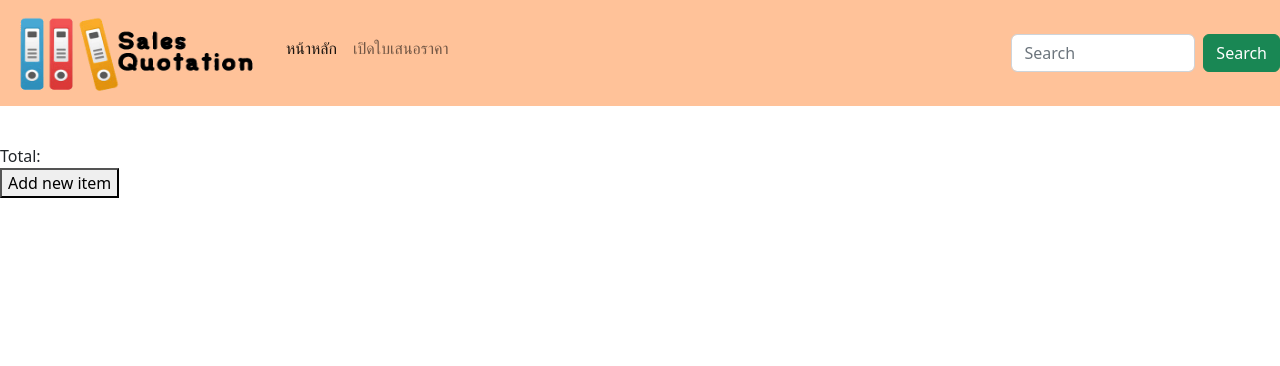
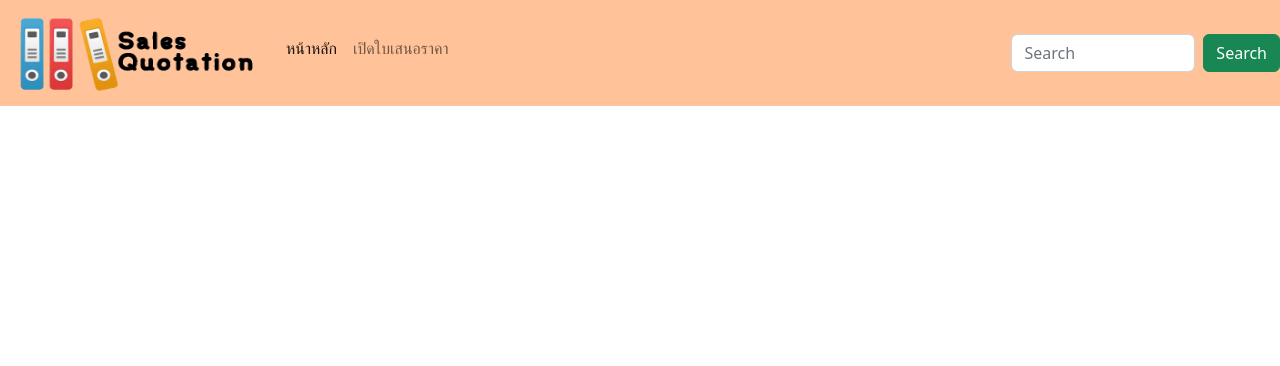
Before and after one commit to HumYacom/website, a Flask app: template run/templates/index.html in a window 1280 px wide. Shown: the top 366 px of the page. Run offline with Flask 2, Linux system fonts and the light colour scheme; the template is opened without the code that fills it, so the values that code supplies are empty.

Commit message:
new v1.8

```diff
--- a/run/app.py
+++ b/run/app.py
@@ -1,11 +1,20 @@
 from flask import Flask,render_template,request
+import pymysql
+
+db = pymysql.connect(host="localhost",user="root",passwd="",database="table")
 
 app = Flask(__name__)
 
 @app.route("/")
-def index():
-    data = {"name":"menu","adddoc":"AddDoc"}
-    return render_template("index.html",mydata = data)
+def show():
+    with db:
+        cur = db.cursor()
+        sql = "SELECT * FROM list_products"
+        cur.execute(sql)
+        rows = cur.fetchall()
+        print(rows)
+        return "ok"
+   # return render_template("index.html",mydata = data)
 
 @app.route("/work")
 def work():
@@ -13,5 +22,7 @@ def work():
 
 
 
+
+
 if __name__ == "__main__":
     app.run(debug=True)
--- a/run/templates/index.html
+++ b/run/templates/index.html
@@ -2,139 +2,12 @@
 
 {% block content %}
 
-<script>
-
-    function createItem() {
-  var $item = $(`<tr>
-        <td><input type="text" class="form-control" name="" id="no."></td>
-        <td><input type="text" class="form-control" name="" id="รายการสินค้า"></td>
-        <td><input type="text" class="form-control" name="" id="ขนาดบรรจุ"></td>
-        <td><input type="text" class="item" name="" id="a" ></td>
-        <td><input type="text" class="item" name="" id="b" ></td>
-        <td><input type="text" class="form-control" name="" id="ans" value= "" disabled='disabled'></td><>
-
-        </tr>`);
-  return $item;
-}
-
-function registerListeners() {
-  $('.item').off('keyup',calculateTotal);
-  $('.item').on('keyup',calculateTotal);
-}
-
-function calculateTotal() {
-  var total = 0;
-  $('.item').each(function() {
-    var value = $(this).val();
-    total += isNaN(value) ? 0 : (+value);
-  });
-  $('#total').html(total);
-  console.log(total)
-}
+<form action="{{url_for('show')}}" method="get" >
+  <div class="container">
 
 
+  </div>
 
-$(function() {
-  var $container = $('#container');
-  $('#new').click(function() {
-    var $newItem = createItem();
-    $container.append($newItem);
-    registerListeners();
-  });
-})
 
-</script>
-
-<!--
-<script>
-   $(document).ready(function (){
-
-$('input').keyup(function(){
-    //calculate
-    var costpriceSum = 0;
-    var selling_priceSum = 0;
-    $.find(".cost_price").each(function (){
-        costpriceSum += $(this).value;
-    });
-    $.find(".selling_price").each(function (){
-        selling_priceSum += $(this).value;
-    });
-
-    //Set costpriceSum
-    //Set selling_priceSum
-
-});
-
-})
-</script>
--->
-
-<br><br><br><br><br><br>
-
-<div id="container"></div>
-<div>
-  <div>Total: <span id="total"></span></div>
-  <button id="new">Add new item</button>
-
-<!--
-<div class="price_table">
-    <div class="row">
-        <div class="span5 offset1"><h1>Price Breakdown<h1></div>
-        <div class="span4 offset1"><input type="button" id="add_price" class="btn btn-primary" value="Add Price" style="float:right;margin:30px 0px 5px 0px;"/></div>
-    </div>
-    <div class="row">
-        <div class="span10 offset1">
-    <table class="addcost_table table tablesorter">
-        <thead>
-            <tr class="header_row">
-                <th>Item Group</th>
-                <th>Name</th>
-                <th>Code</th>
-                <th>Quantity</th>
-                <th class="cost_price">Unit Cost Price</th>
-                <th class="selling_price">Unit Selling Price</th>
-            </tr>
-        </thead>
-        <tbody>
-            <tr>
-               <td><?= form_input('items[0][sub_header]', 'Hotel') ?></td>
-               <td><?= form_input('items[0][name]', 'Twin Room') ?></td>
-               <td><?= form_input('items[0][price_type]', 'TWN') ?></td>
-               <td><?= form_input('items[0][quantity]', '5') ?> </td>
-               <td class="cost_price"><?= form_input('items[0][cost]', '100') ?> </td>
-               <td class="selling_price"><?= form_input('items[0][price]', '120') ?> </td>
-            </tr>
-            <tr>
-               <td><?= form_input('items[1][sub_header]', 'Hotel') ?></td>
-               <td><?= form_input('items[1][name]', 'Single Room') ?></td>
-               <td><?= form_input('items[1][price_type]', 'SGL') ?></td>
-               <td><?= form_input('items[1][quantity]', '1') ?> </td>
-               <td class="cost_price"><?= form_input('items[1][cost]', '80') ?> </td>
-               <td class="selling_price"><?= form_input('items[1][price]', '100') ?> </td>
-            </tr>
-            <tr>
-               <td><?= form_input('items[2][sub_header]', 'Meals') ?></td>
-               <td><?= form_input('items[2][name]', 'Buffet Breakfast') ?></td>
-               <td><?= form_input('items[2][price_type]', 'BRE') ?></td>
-               <td><?= form_input('items[2][quantity]', '2') ?> </td>
-               <td class="cost_price"><?= form_input('items[2][cost]', '10') ?> </td>
-               <td class="selling_price"><?= form_input('items[2][price]', '10') ?> </td>
-            </tr>
-            <tr>
-               <td  colspan="4" style="text-align:right;margin-right:10px;"><b><span style="margin-right:20px;">Total Price X Qty</span></b></td>
-               <td class="cost_price"><?= form_input('items[3][cost]', '600') ?></td>
-               <td class="selling_price"><?= form_input('items[3][cost]', '500') ?></td>
-
-            </tr>
-        </tbody>
-    </table>
-    </div>
-    </div>
-
-    <div class="row">
-        <div class="span11 offset1">
-         <?= form_submit(array('class' => 'btn btn-primary'), 'Submit') ?>
-        </div>
-    </div>
-</div>-->
+</form>
 {% endblock %}
```
Also changed, not shown: run/templates/su.html (deleted, +0 -7 lines), run/templates/work.html (+7 -6 lines), 1 other file.
